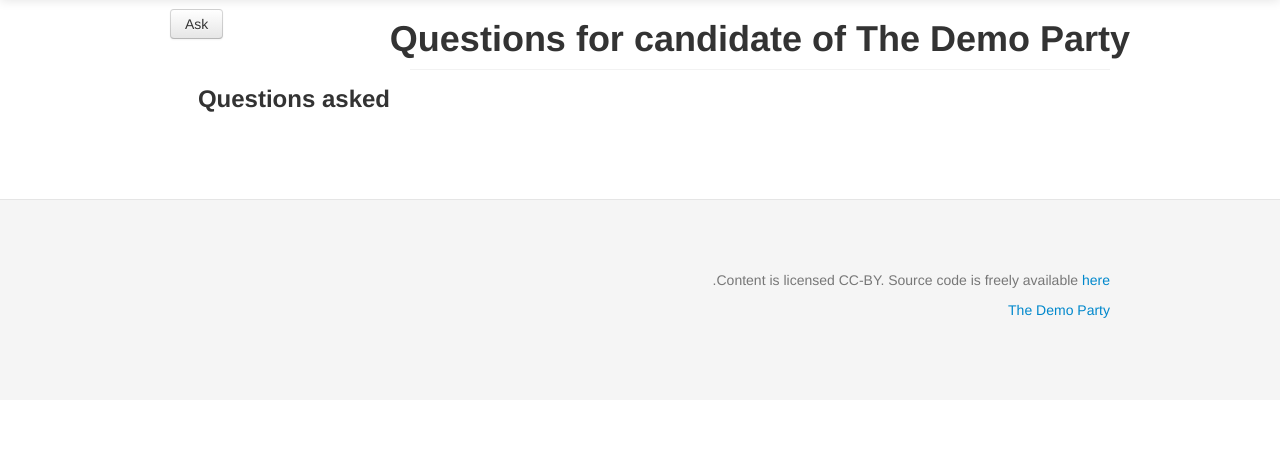
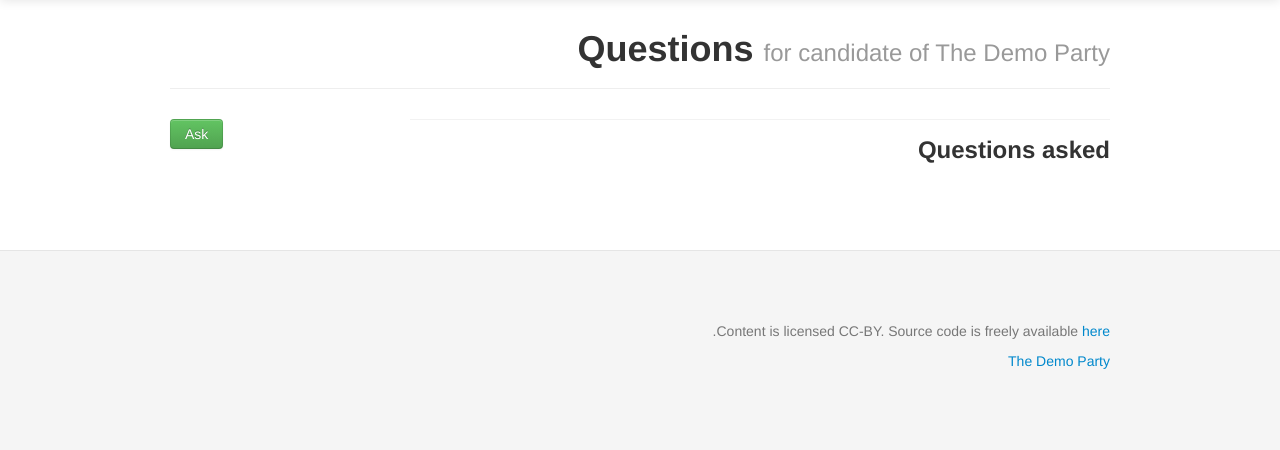
Before and after one commit to amirnissim/okqa, a Django app: template okqa/qa/templates/qa/question_list.html in a window 1280 px wide. Shown: the part 41-491 px from the top of the page. Run offline with Django 3.2, Linux system fonts and the light colour scheme; the template is opened without the code that fills it, so the values that code supplies are empty; parts of the project's set-up code (start-up, migrations or seed data) failed here and were passed over; some libraries are stand-ins or nearby versions.

Commit message:
added a nicer page header and styling for the ask button

```diff
--- a/okqa/qa/templates/qa/question_list.html
+++ b/okqa/qa/templates/qa/question_list.html
@@ -1,8 +1,10 @@
 {% extends "base.html" %} {% load i18n %}
 {% block mainContainer %}
+<div class="page-header">
+  <h1>{% trans "Questions" %} <small>{% trans "for candidate of" %} {% trans "The Demo Party" %}</small></h1>
+</div>
     <div class="row">
-      <a  class="btn far" href="{% url post_question %}">{% trans "Ask" %}</a>
-      <h1>{% trans "Questions for candidate of" %} {% trans "The Demo Party" %}</h1>
+      <a  class="btn btn-success pull-right" href="{% url post_question %}">{% trans "Ask" %}</a>
       <div class="span9" style="background-color: #f2f2f2;">
       {% for question in questions %}
           {% include "qa/_question.html" %}
```
